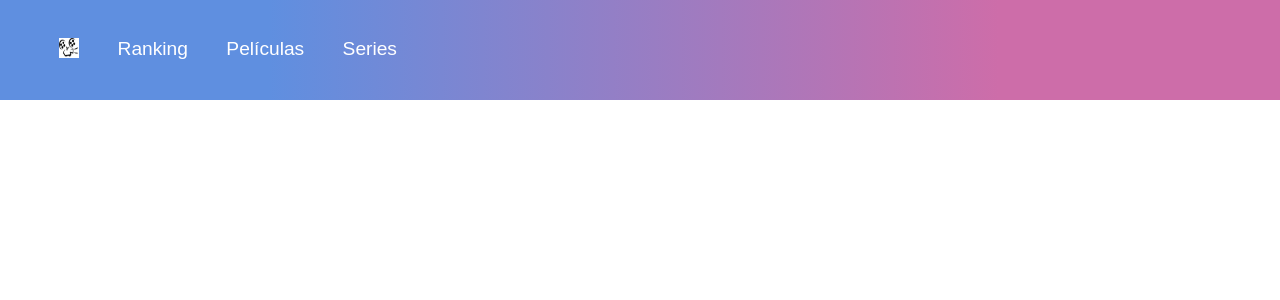
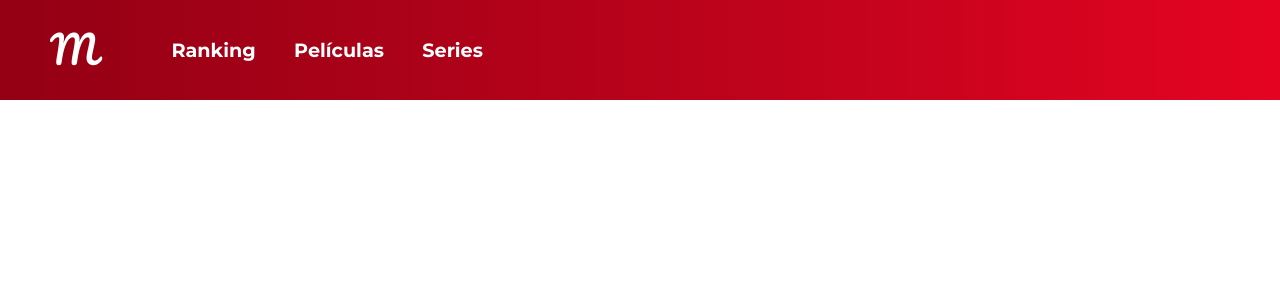
Before and after one commit to Talasaty/mooviest-web, a React (Create React App) app: page / in a window 1280 px wide. Shown: the top 300 px of the page. Built offline with nearby package versions, Linux system fonts and the light colour scheme; the HTML template or start-up script is replaced by a standard one.

Commit message:
ADD: Header | Navbar improve styling

```diff
--- a/public/index.html
+++ b/public/index.html
@@ -11,6 +11,9 @@
     <link rel="manifest" href="%PUBLIC_URL%/manifest.json">
     <link rel="shortcut icon" href="%PUBLIC_URL%/favicon.ico">
     <!--
+      Google Font
+    -->
+    <link href="https://fonts.googleapis.com/css?family=Montserrat:700|Pacifico" rel="stylesheet">    <!--
       Notice the use of %PUBLIC_URL% in the tags above.
       It will be replaced with the URL of the `public` folder during the build.
       Only files inside the `public` folder can be referenced from the HTML.
@@ -19,7 +22,7 @@
       work correctly both with client-side routing and a non-root public URL.
       Learn how to configure a non-root public URL by running `npm run build`.
     -->
-    <title>React App</title>
+    <title>Mooviest</title>
   </head>
   <body>
     <noscript>
--- a/src/App.css
+++ b/src/App.css
@@ -26,3 +26,7 @@
   from { transform: rotate(0deg); }
   to { transform: rotate(360deg); }
 }
+
+#root {
+  font-family: 'Pacifico', cursive;
+}
--- a/src/Components/Navbar/Navbar.view.tsx
+++ b/src/Components/Navbar/Navbar.view.tsx
@@ -1,18 +1,9 @@
 import * as React from "react";
 import styled from "styled-components";
-
-import img from "../../img/logo_mooviest.png";
 
 interface StyleProps {
   hover: boolean;
 }
-
-const Logo = img;
-
-const Logo_Navbar = styled.img`
-  height: 20px;
-  width: 20px;
-`;
 
 const Navbar_wrapper = styled.nav`
   position: fixed;
@@ -21,45 +12,47 @@ const Navbar_wrapper = styled.nav`
   width: 100%;
   height: 100px;
   z-index: 999;
+  padding-left: 35px;
   font-size: 1.2em;
-  background: rgba(95, 143, 224, 1);
+  background: rgba(148, 0, 20, 1);
+  background: -moz-linear-gradient(
+    left,
+    rgba(148, 0, 20, 1) 0%,
+    rgba(191, 3, 28, 1) 58%,
+    rgba(231, 4, 34, 1) 100%
+  );
   background: -webkit-gradient(
     left top,
     right top,
-    color-stop(0%, rgba(95, 143, 224, 1)),
-    color-stop(21%, rgba(95, 143, 224, 1)),
-    color-stop(78%, rgba(205, 109, 169, 1)),
-    color-stop(100%, rgba(205, 109, 169, 1))
+    color-stop(0%, rgba(148, 0, 20, 1)),
+    color-stop(58%, rgba(191, 3, 28, 1)),
+    color-stop(100%, rgba(231, 4, 34, 1))
   );
   background: -webkit-linear-gradient(
     left,
-    rgba(95, 143, 224, 1) 0%,
-    rgba(95, 143, 224, 1) 21%,
-    rgba(205, 109, 169, 1) 78%,
-    rgba(205, 109, 169, 1) 100%
+    rgba(148, 0, 20, 1) 0%,
+    rgba(191, 3, 28, 1) 58%,
+    rgba(231, 4, 34, 1) 100%
   );
   background: -o-linear-gradient(
     left,
-    rgba(95, 143, 224, 1) 0%,
-    rgba(95, 143, 224, 1) 21%,
-    rgba(205, 109, 169, 1) 78%,
-    rgba(205, 109, 169, 1) 100%
+    rgba(148, 0, 20, 1) 0%,
+    rgba(191, 3, 28, 1) 58%,
+    rgba(231, 4, 34, 1) 100%
   );
   background: -ms-linear-gradient(
     left,
-    rgba(95, 143, 224, 1) 0%,
-    rgba(95, 143, 224, 1) 21%,
-    rgba(205, 109, 169, 1) 78%,
-    rgba(205, 109, 169, 1) 100%
+    rgba(148, 0, 20, 1) 0%,
+    rgba(191, 3, 28, 1) 58%,
+    rgba(231, 4, 34, 1) 100%
   );
   background: linear-gradient(
     to right,
-    rgba(95, 143, 224, 1) 0%,
-    rgba(95, 143, 224, 1) 21%,
-    rgba(205, 109, 169, 1) 78%,
-    rgba(205, 109, 169, 1) 100%
+    rgba(148, 0, 20, 1) 0%,
+    rgba(191, 3, 28, 1) 58%,
+    rgba(231, 4, 34, 1) 100%
   );
-  filter: progid:DXImageTransform.Microsoft.gradient( startColorstr='#5f8fe0', endColorstr='#cd6da9', GradientType=1 );
+  filter: progid:DXImageTransform.Microsoft.gradient( startColorstr='#940014', endColorstr='#e70422', GradientType=1 );
 `;
 
 const SubNavbar_ul = styled.ul<StyleProps>`
@@ -67,6 +60,7 @@ const SubNavbar_ul = styled.ul<StyleProps>`
   position: absolute;
   top: 80%;
   padding-left: 1em;
+  font-family: 'Courier New', Courier, monospace
 `;
 
 const SubNavbar_li = styled.li`
@@ -80,6 +74,7 @@ const Navbar_ul = styled.ul`
   flex-direction: row;
   position: relative;
   color: whitesmoke;
+  font-family: 'Montserrat', sans-serif;
 `;
 
 // Cambiar
@@ -98,6 +93,17 @@ const Navbar_li = styled.li`
   }
 `;
 
+const Navbar_logo = styled.p`
+  font-family: pacifico;
+  font-weight: 400;
+  font-size: 2em;
+  color: rgb(255, 255, 255);
+  margin: 15px;
+  padding: 0;
+  align-content: center;
+  float: left;
+`;
+
 class Navbar extends React.Component {
   state = {
     rankingHover: false,
@@ -109,14 +115,10 @@ class Navbar extends React.Component {
     return (
       <div className="Navbar-wrapper">
         <Navbar_wrapper>
+          <div>
+            <Navbar_logo>M</Navbar_logo>
+          </div>
           <Navbar_ul>
-            <div>
-              <Navbar_li>
-                <a href="#">
-                  <Logo_Navbar src={Logo} />
-                </a>
-              </Navbar_li>
-            </div>
             <div
               onMouseEnter={() => this.setState({ rankingHover: true })}
               onMouseLeave={() => this.setState({ rankingHover: false })}
--- a/tslint.json
+++ b/tslint.json
@@ -1,5 +1,5 @@
 {
-  "extends": [],
+  "extends": ["tslint:recommended", "tslint-react", "tslint-config-prettier"],
    "defaultSeverity": "warning",
   "linterOptions": {
     "exclude": [
```
